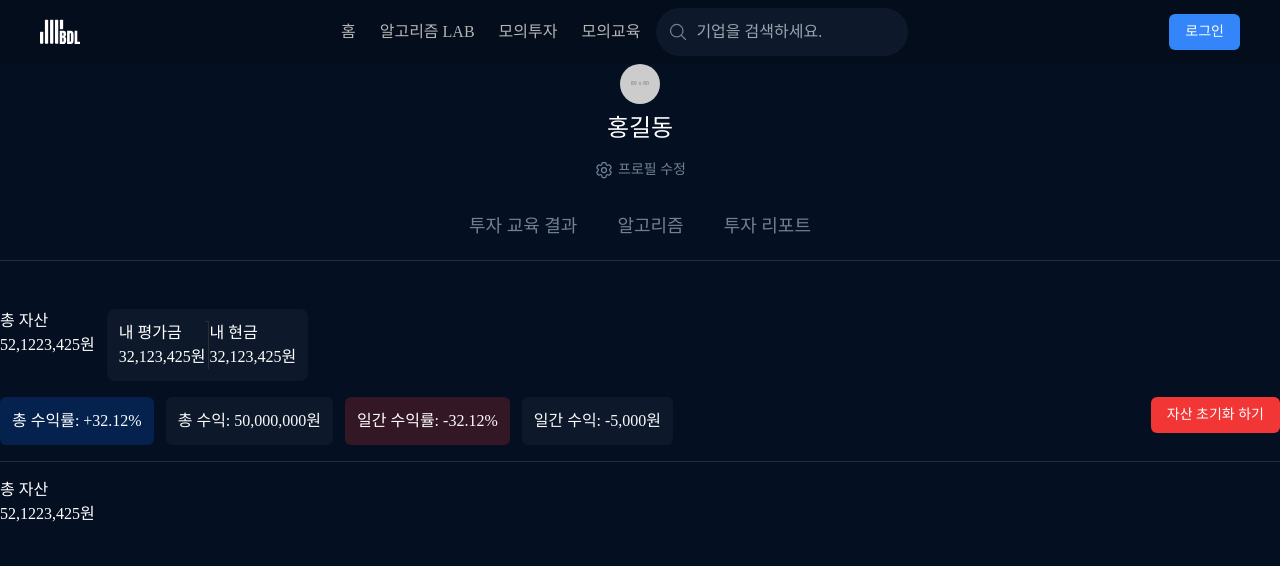
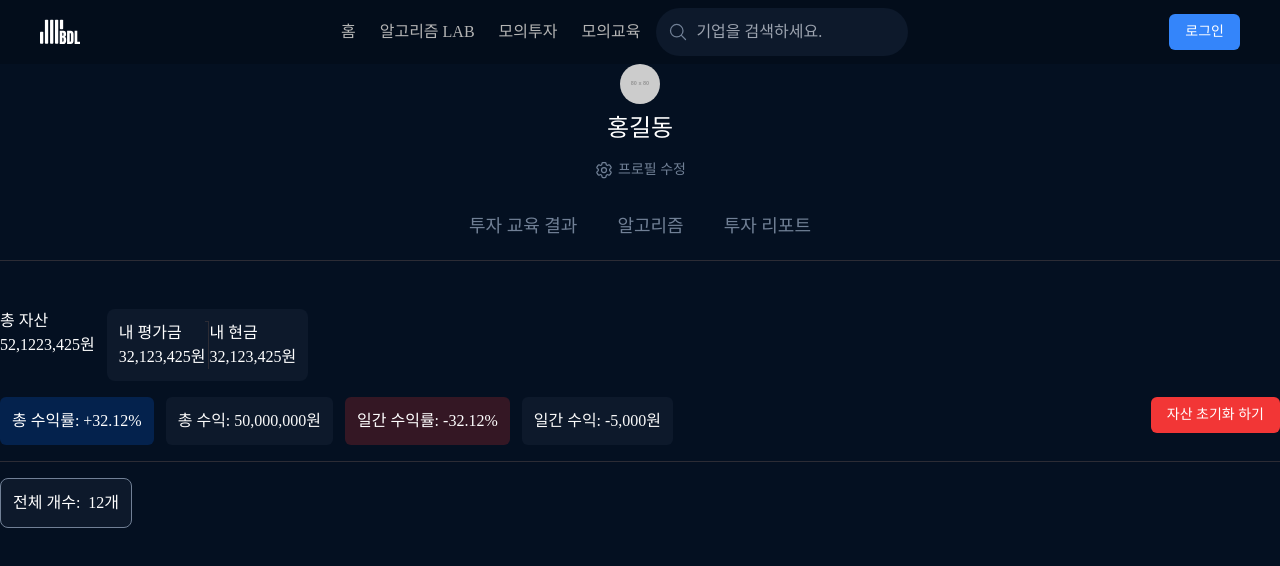
Before and after one commit to dnwnsrb11/BDL-frontend, a React (Vite) app: page /member/investment in a window 1280 px wide. Shown: the top 566 px of the page. Built offline with nearby package versions, Linux system fonts and the light colour scheme; a web font is replaced by a local one.

Commit message:
design: 전체 개수 ui 추가

```diff
--- a/src/routes/pages/MemberInvestmentPage.tsx
+++ b/src/routes/pages/MemberInvestmentPage.tsx
@@ -34,9 +34,9 @@ export const MemberInvestmentPage = () => {
       </div>
       <hr className="w-full border-btn-primary-inactive-color" />
       <div className="flex flex-row gap-3">
-        <div className="flex flex-col items-start">
-          <p>총 자산</p>
-          <p>52,1223,425원</p>
+        <div className="flex flex-row gap-2 rounded-lg border border-border-color bg-modal-background-color p-3">
+          <p>전체 개수:</p>
+          <span>12개</span>
         </div>
       </div>
     </div>
```
